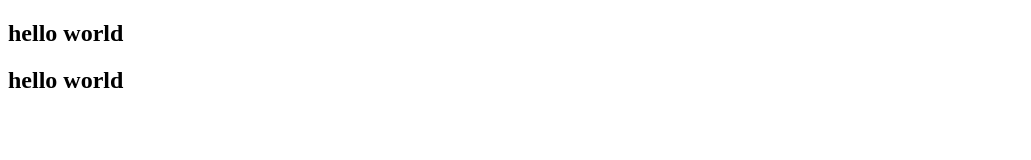
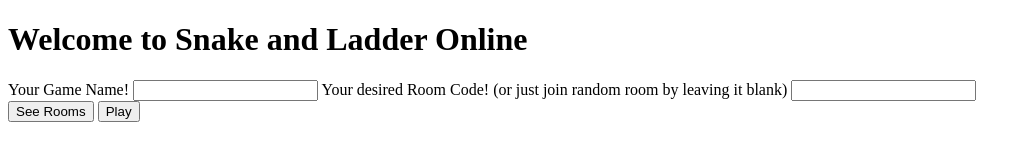
Before and after one commit to RavindraWiguna/LakeAndSnadder, a website: page public/index.html in a window 1280 px wide. Shown: the whole page, without its empty margins (0-1031 px from the left). Drawn offline with Linux system fonts and the light colour scheme; files that its build step writes are made by us from their sources.

Commit message:
some little structure

```diff
--- a/public/index.html
+++ b/public/index.html
@@ -8,8 +8,30 @@
   </head>
 
   <body>
-    <h2>hello world</h2>
-    <h2>hello world</h2>
+
+    <div>
+      <h1>Welcome to Snake and Ladder Online</h1>
+    </div>
+
+    <div>
+      <form action="">
+        <label for="username">Your Game Name!</label>
+        <input type="text" name="username" id="username">
+        <label for="room">Your desired Room Code! (or just join random room by leaving it blank)</label>
+        <input type="text" name="room" id="room">
+        <div>
+          <button>
+            See Rooms
+          </button>
+
+          <button>
+            Play
+          </button>
+        </div>
+      </form>
+    </div>
+
+
     <script src="index.js"></script>
   </body>
 </html>
```
Also changed, not shown: public/play.html (added, +11 -0 lines).
